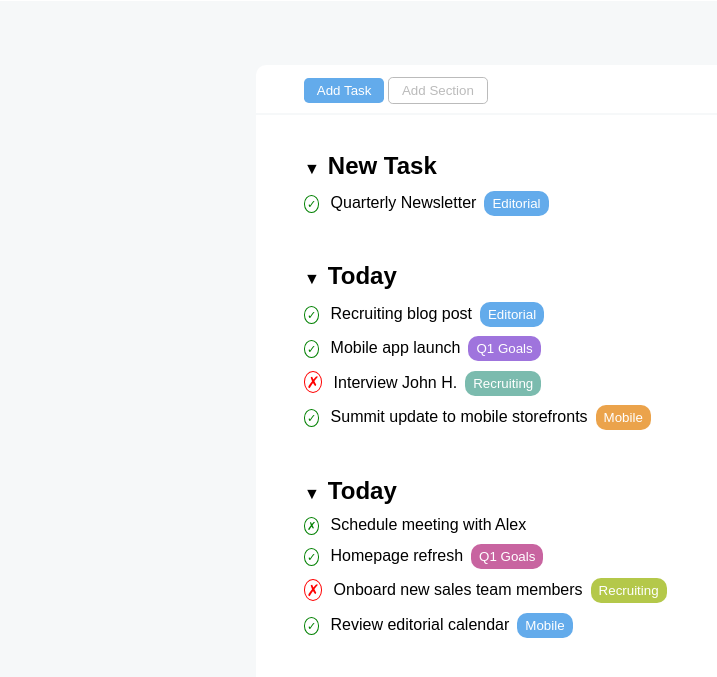
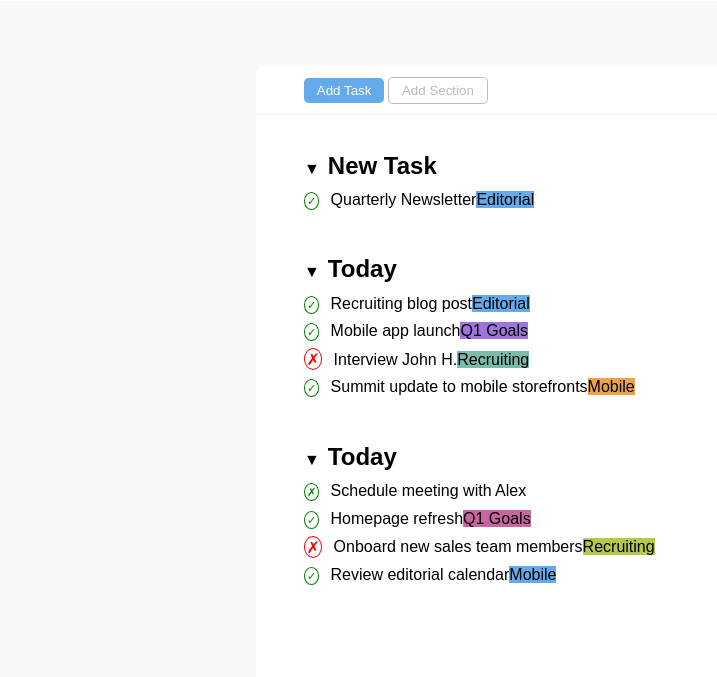
Before and after one commit to Frapenle/html-css-toboolist, a plain HTML site: page index.html in a window 1280 px wide. Shown: the part 67-744 px from the top of the page, without its empty margins (0-717 px from the left). Drawn offline with Linux system fonts and the light colour scheme.

Commit message:
Correct semantic tags, change tag button inside ul

```diff
--- a/index.html
+++ b/index.html
@@ -26,7 +26,7 @@
                     <ul>
                         <li class="main-task"><span class="tridown">&#9660;</span><strong>New Task</strong>
                             <ul class="sub-task">
-                                <li><span class="circle-check">&check;</span>Quarterly Newsletter<button class="btn-style blue-bt">Editorial</button></li>
+                                <li><span class="circle-check">&check;</span>Quarterly Newsletter<span class="btn-style blue-bt">Editorial</span></li>
                             </ul>
                         </li>
                     </ul>
@@ -36,10 +36,10 @@
                     <ul>
                         <li class="main-task"><span class="tridown">&#9660;</span><strong>Today</strong>
                             <ul class="sub-task">
-                                <li><span class="circle-check">&check;</span>Recruiting blog post<button class="btn-style blue-bt">Editorial</button></li>
-                                <li><span class="circle-check">&check;</span>Mobile app launch<button class="btn-style violet">Q1 Goals</button></li>
-                                <li><span class="x-red">&#x2717;</span>Interview John H.<button class="btn-style green">Recruiting</button></li>
-                                <li><span class="circle-check">&check;</span>Summit update to mobile storefronts<button class="btn-style orange">Mobile</button></li>
+                                <li><span class="circle-check">&check;</span>Recruiting blog post<span class="btn-style blue-bt">Editorial</span></li>
+                                <li><span class="circle-check">&check;</span>Mobile app launch<span class="btn-style violet">Q1 Goals</span></li>
+                                <li><span class="x-red">&#x2717;</span>Interview John H.<span class="btn-style green">Recruiting</span></li>
+                                <li><span class="circle-check">&check;</span>Summit update to mobile storefronts<span class="btn-style orange">Mobile</span></li>
                             </ul>
                         </li>
                     </ul>
@@ -50,9 +50,9 @@
                         <li class="main-task"><span class="tridown">&#9660;</span><strong>Today</strong>
                             <ul class="sub-task">
                                 <li><span class="circle-check">&#x2717;</span>Schedule meeting with Alex</li>
-                                <li><span class="circle-check">&check;</span>Homepage refresh<button class="btn-style darkpink">Q1 Goals</button></li>
-                                <li><span class="x-red">&#x2717;</span>Onboard new sales team members<button class="btn-style darkgreen">Recruiting</button></li>
-                                <li><span class="circle-check">&check;</span>Review editorial calendar<button class="btn-style blue-bt">Mobile</button></li>
+                                <li><span class="circle-check">&check;</span>Homepage refresh<span class="btn-style darkpink">Q1 Goals</span></li>
+                                <li><span class="x-red">&#x2717;</span>Onboard new sales team members<span class="btn-style darkgreen">Recruiting</span></li>
+                                <li><span class="circle-check">&check;</span>Review editorial calendar<span class="btn-style blue-bt">Mobile</span></li>
                             </ul>
                         </li>
                     </ul>
```
